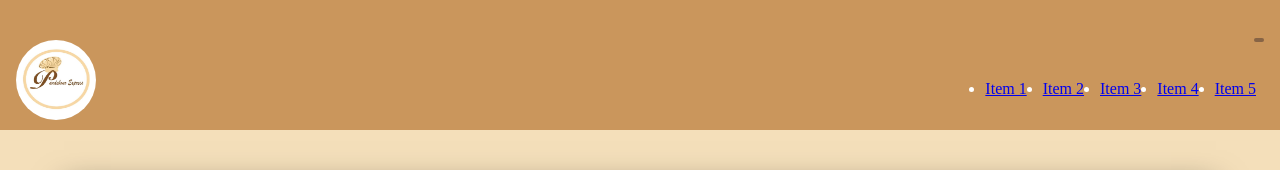
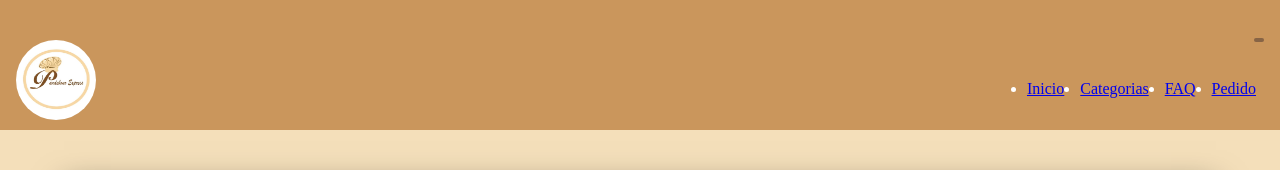
Before and after one commit to JhonattanSSG01/Pandebonos_Express, a React (Create React App) app: page /home in a window 1280 px wide. Shown: the top 170 px of the page. Built offline with nearby package versions, Linux system fonts and the light colour scheme; a web font is replaced by a local one.

Commit message:
Agregando estilos a los links

```diff
--- a/src/components/Header/Header.jsx
+++ b/src/components/Header/Header.jsx
@@ -2,6 +2,7 @@ import { React, useState } from "react";
 import "./header.css";
 import "../Nav_Icon/navIcon.css";
 import img from "./assets/logo.jpeg";
+import { Link } from "react-router-dom";
 
 const Header = () => {
   const [menu, setMenu] = useState(false);
@@ -24,29 +25,24 @@ const Header = () => {
       <nav className={`Cabecera-nav ${menu ? "isActive" : ""}`}>
         <ul className="Cabecera-ul">
           <li className="Cabecera-li">
-            <a href="#" className="Cabecera-a">
-              Item 1
-            </a>
+            <Link to="/home" className="href">
+              Inicio
+            </Link>
           </li>
           <li className="Cabecera-li">
-            <a href="#" className="Cabecera-a">
-              Item 2
-            </a>
+            <Link to="/categories" className="href">
+              Categorias
+            </Link>
           </li>
           <li className="Cabecera-li">
-            <a href="#" className="Cabecera-a">
-              Item 3
-            </a>
+            <Link to="/Questions" className="href">
+              FAQ
+            </Link>
           </li>
           <li className="Cabecera-li">
-            <a href="#" className="Cabecera-a">
-              Item 4
-            </a>
-          </li>
-          <li className="Cabecera-li">
-            <a href="#" className="Cabecera-a">
-              Item 5
-            </a>
+            <Link to="/Delivery" className="href">
+              Pedido
+            </Link>
           </li>
         </ul>
       </nav>
--- a/src/components/Nav_Icon/navIcon.css
+++ b/src/components/Nav_Icon/navIcon.css
@@ -50,9 +50,17 @@
     opacity: 1;
   }
   .Cabecera-ul {
+    padding: 0;
+    margin: 0;
     flex-direction: column;
   }
   .Cabecera-li {
-    margin: 0.5em 0;
+    margin: 2em 0;
+    list-style: none;
+  }
+  .Cabecera-li > .href {
+    text-decoration: none;
+    font-size: 2.5rem;
+    color: var(--colorGlobal);
   }
 }
```
